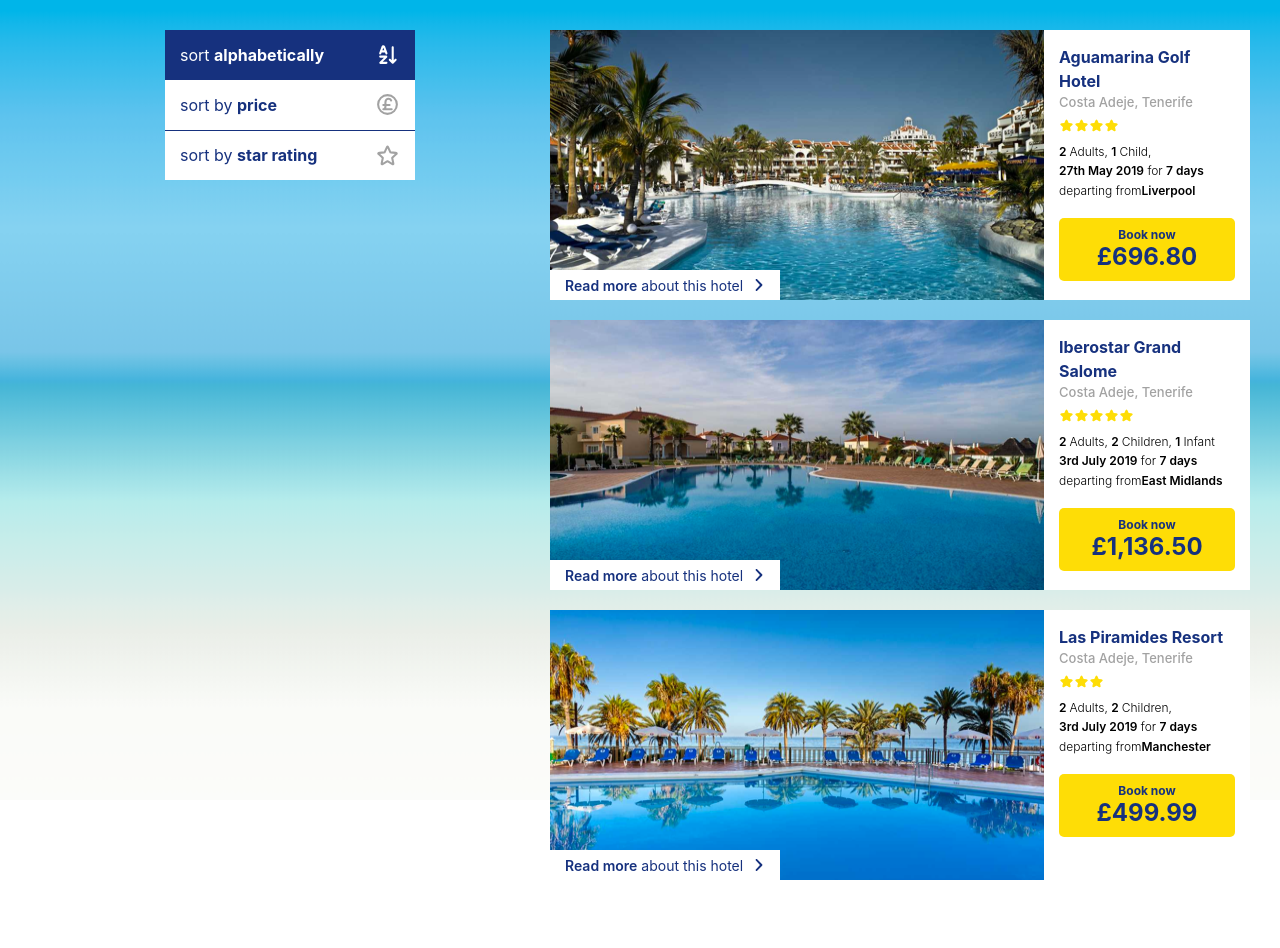
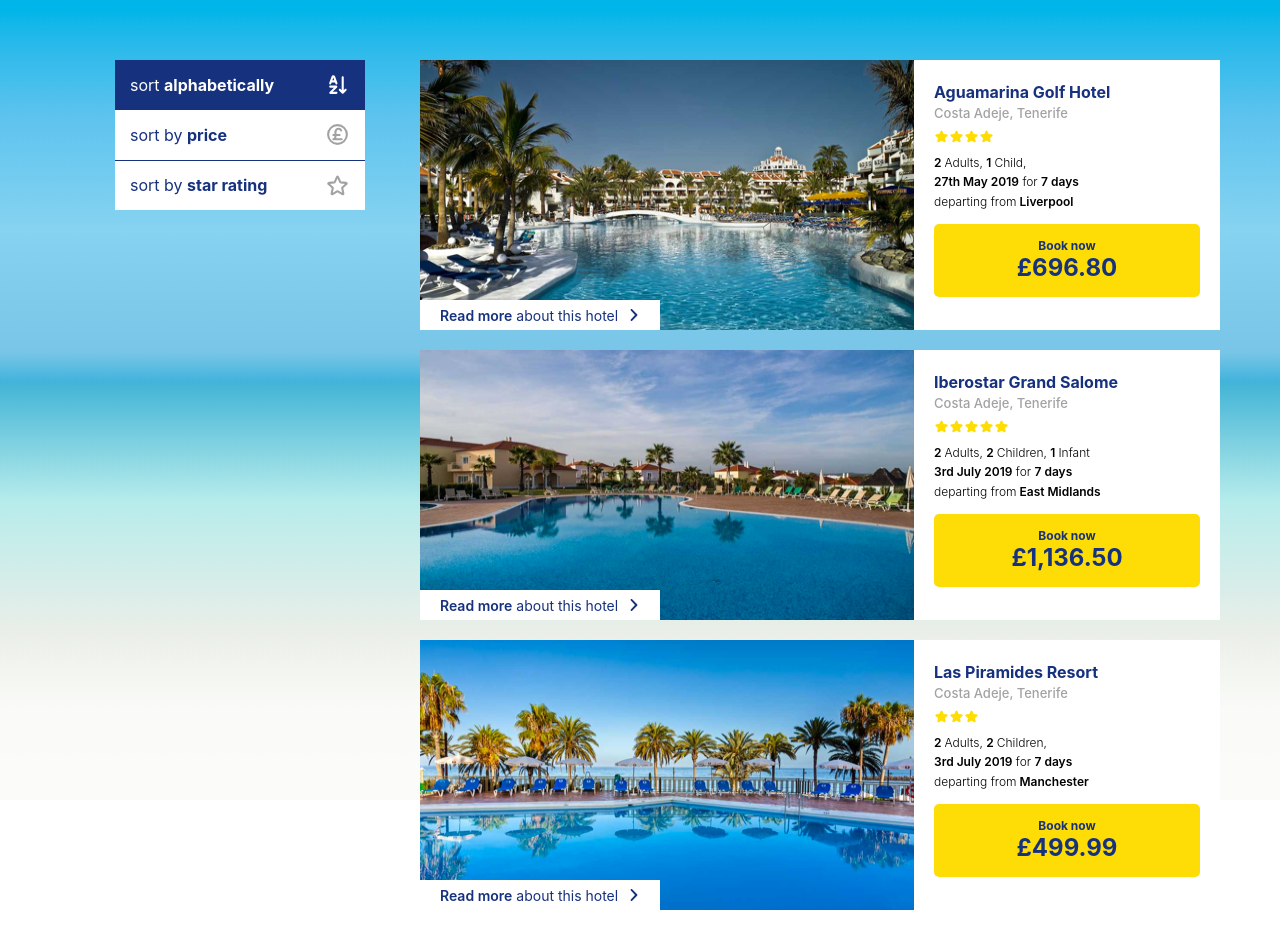
Before and after one commit to justjcurtis/otb, a React (Vite) app: page / in a window 1280 px wide. Shown: the top 948 px of the page. Built offline with nearby package versions, Linux system fonts and the light colour scheme.

Commit message:
chore: adjust formatting & styling to more closely match design

```diff
--- a/src/components/bookingButton.jsx
+++ b/src/components/bookingButton.jsx
@@ -14,10 +14,10 @@
     borderRadius: 5,
     color: colours.darkBlue,
     fontWeight: 'bold',
-    padding: 10,
+    padding: 15,
     lineHeight: 1.2,
     cursor: 'pointer',
-    marginTop: 20,
+    marginTop: 15,
   },
   price: {
     fontSize: 24,
--- a/src/components/bookingCard.jsx
+++ b/src/components/bookingCard.jsx
@@ -7,7 +7,7 @@
 const styles = {
   container: {
     display: 'flex',
-    width: 700,
+    width: 800,
     flexDirection: 'column',
   },
   card: {
@@ -20,7 +20,7 @@
   },
   info: {
     flex: 1,
-    padding: 15,
+    padding: 20,
   },
   title: {
     color: colours.darkBlue,
@@ -51,8 +51,8 @@
     alignItems: 'center',
     cursor: 'pointer',
     justifyContent: 'space-between',
-    paddingRight: 15,
-    paddingLeft: 15,
+    paddingRight: 20,
+    paddingLeft: 20,
   },
   chevron: {
     height: 12,
@@ -63,7 +63,7 @@
   details: {
     height: 100,
     backgroundColor: colours.white,
-    width: 700,
+    width: '100%',
     color: colours.darkBlue,
     fontSize: 14,
     alignItems: 'center',
@@ -76,17 +76,18 @@
     fontSize: 14,
     marginBottom: 4,
     paddingTop: 5,
-    paddingLeft: 15,
+    paddingLeft: 20,
     transition: 'opacity 0.2s',
   },
   detailsText: {
-    paddingLeft: 15,
-    paddingRight: 15,
+    paddingLeft: 20,
+    paddingRight: 20,
     lineHeight: 1.3,
-    fontWeight: '300',
-    fontSize: 12,
+    fontWeight: '400',
+    fontSize: 13,
     marginBottom: 4,
     transition: 'opacity 0.2s',
+    color: colours.darkGrey,
   },
 }
 
@@ -137,7 +138,7 @@
           </p>
           <p style={styles.infotext}>
             departing from
-            <span style={styles.bold}>{booking.departureAirport}</span>
+            <span style={styles.bold}> {booking.departureAirport}</span>
           </p>
           <BookingButton price={booking.price} />
         </div>
@@ -152,7 +153,7 @@
             ...isSelected ? { transform: 'rotate(270deg)' } : {}
           }} />
       </div>
-      <div style={{ ...styles.details, ...{ height: isSelected ? 80 : 0 } }}>
+      <div style={{ ...styles.details, ...{ height: isSelected ? 90 : 0 } }}>
         <p style={{
           ...styles.detailsTitle,
           ...{ opacity: isSelected ? 1 : 0 }
--- a/src/constants/colours.js
+++ b/src/constants/colours.js
@@ -4,6 +4,7 @@
     darkBlue: '#16317e',
     yellow: '#fedd06',
     lightGrey: '#A2A2A2',
+    darkGrey: '#333333',
 }
 
 export default colours
--- a/src/views/mainView.jsx
+++ b/src/views/mainView.jsx
@@ -8,7 +8,7 @@
 const styles = {
   container: {
     display: 'flex',
-    padding: 30,
+    padding: 60,
   },
   sortBoxContainer: {
     display: 'flex',
```
